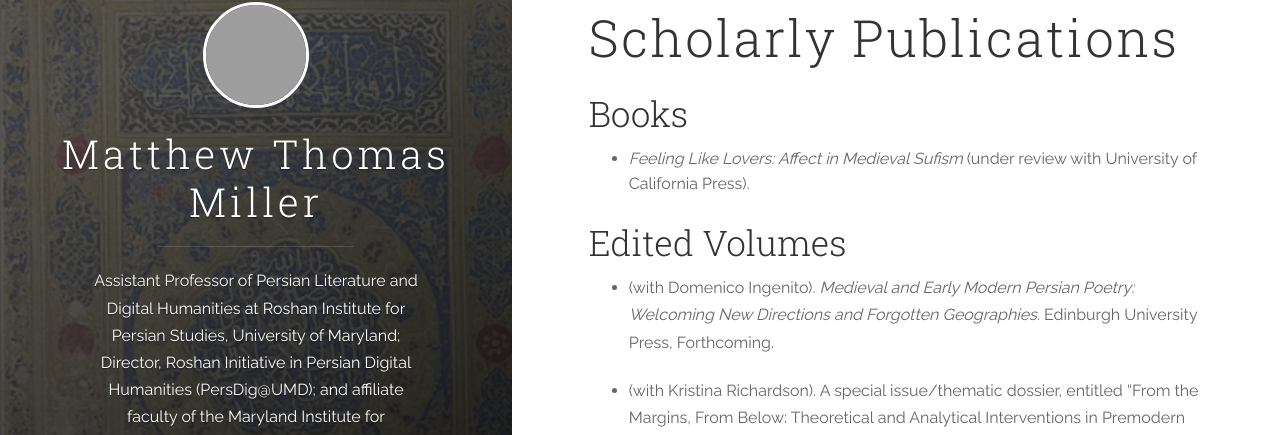
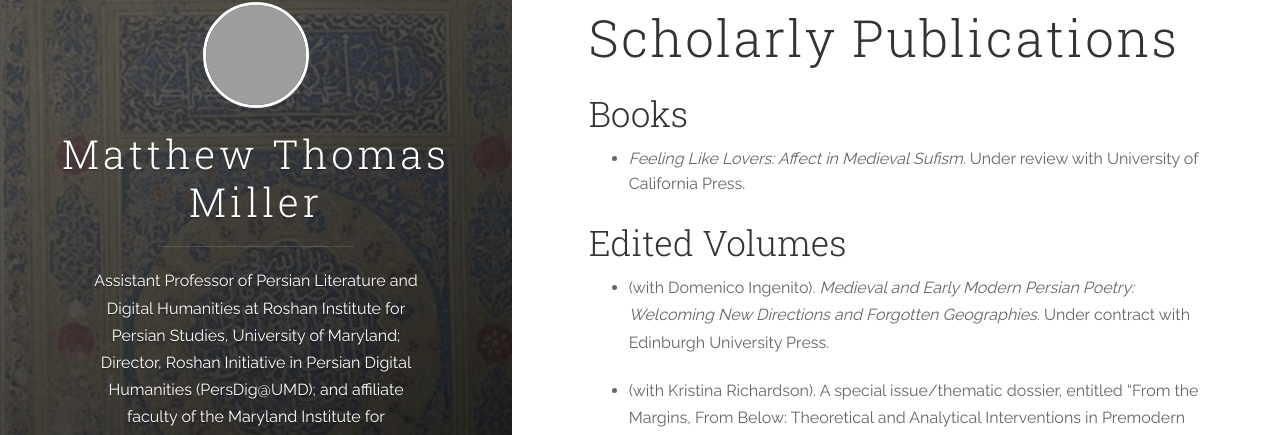
Before and after one commit to MatthewThomasMiller/MatthewThomasMiller.github.io, a Jekyll site: the page built from about-me.md, in a window 1280 px wide and 900 px high, scrolled down 2108 px, cut to the strip 111-546 px from the top of the window. Built offline with Jekyll 4.4.1, drawn with Linux system fonts in a browser that asks for light colours; some of the changed text lies outside the part shown; grey boxes are pictures that could not be loaded.

Commit message:
update about me 5

```diff
--- a/about-me.md
+++ b/about-me.md
@@ -33,11 +33,11 @@ Matthew Thomas Miller is Assistant Professor of Persian Literature and Digital H
 
 ## Books
 
-* *Feeling Like Lovers: Affect in Medieval Sufism* (under review with University of California Press).
+* *Feeling Like Lovers: Affect in Medieval Sufism*. Under review with University of California Press.
 
 ## Edited Volumes
 
-* (with Domenico Ingenito). *Medieval and Early Modern Persian Poetry: Welcoming New Directions and Forgotten Geographies.* Edinburgh University Press, Forthcoming.
+* (with Domenico Ingenito). *Medieval and Early Modern Persian Poetry: Welcoming New Directions and Forgotten Geographies.* Under contract with Edinburgh University Press.
 
 * (with Kristina Richardson). A special issue/thematic dossier, entitled "From the Margins, From Below: Theoretical and Analytical Interventions in Premodern Middle Eastern Studies." *Al-ʿUṣūr al-Wusṭā: the Journal of Middle East Medievalists* (scheduled to be published 2026).
 
@@ -58,7 +58,7 @@ Matthew Thomas Miller is Assistant Professor of Persian Literature and Digital H
 
 ## Translations
 
-* *God's Wild Lovers: The Ecstatic Lyrics of Sufism’s Rogue Poets*. University of California Press, Forthcoming.
+* *God's Wild Lovers: The Ecstatic Lyrics of Sufism’s Rogue Poets*. Under contract with University of California Press.
 
 ## White Papers
 
```
